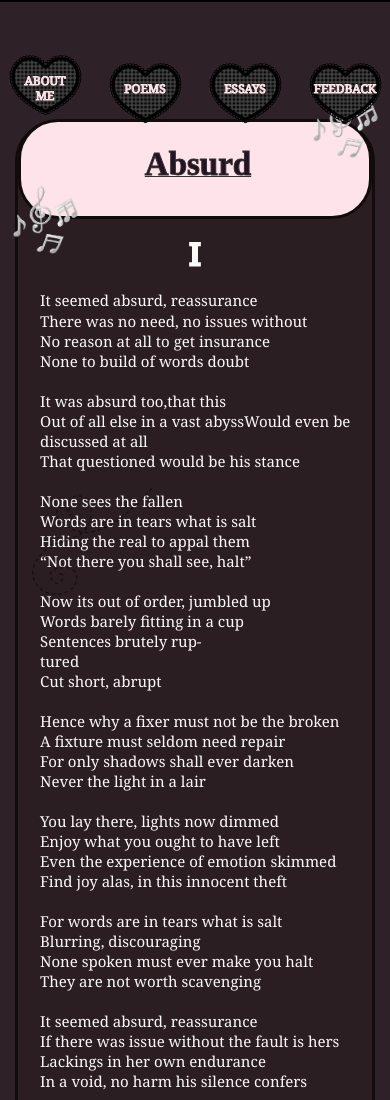
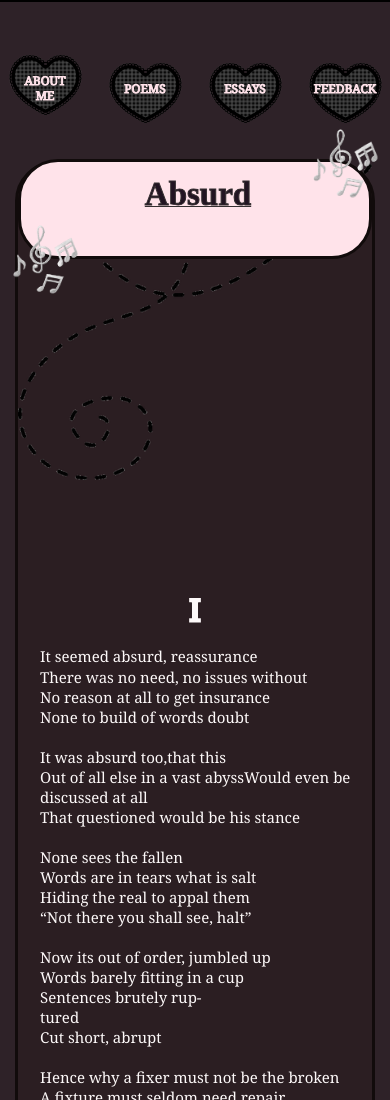
Before and after one commit to ilayg0016-bot/portfolio, a plain HTML site: page index2.html in a window 390 px wide. Shown: the top 1100 px of the page. Drawn offline with Linux system fonts and the light colour scheme; files that its build step writes are made by us from their sources; files whose address does not match are found by name; a web font is replaced by a local one.

Commit message:
fixed script orders

```diff
--- a/style.css
+++ b/style.css
@@ -2338,7 +2338,7 @@ textarea.w-input, textarea.w-select {
   border: 3px solid #110b0b;
   border-radius: 40px;
   width: 750px;
-  height: 1150px; /* MAIN PAGE CONTAINER: Adjust height here, then update .body height above */
+  height: 1250px; /* MAIN PAGE CONTAINER: Adjust height here, then update .body height above */
   margin-top: 70px;
   margin-bottom: 70px; /* ADJUSTABLE: Space below the main container (distance from copyright to footer) - change value here */
   margin-left: auto;
@@ -2556,14 +2556,7 @@ textarea.w-input, textarea.w-select {
   font-size: 20px;
 }
 
-.image-5 {
-  z-index: 100;
-  mix-blend-mode: multiply;
-  width: 200px;
-  position: absolute;
-  top: 92px;
-  left: 23px;
-}
+
 
 .cell-5 {
   background-color: #60435f;
@@ -2792,16 +2785,7 @@ textarea.w-input, textarea.w-select {
   .container-6 {
     margin-top: 220px;
   }
-/* squiggle */
-  .image-5 {
-    z-index: 100;
-    opacity: .59;
-    mix-blend-mode: multiply;
-    width: 200px;
-    position: absolute;
-    top: 340px;
-    left: 14px;
-  }
+
 /* collection stack left */
   .cell-5 {
     grid-column-gap: 5px;
@@ -2956,7 +2940,7 @@ textarea.w-input, textarea.w-select {
 /* welcome container meow*/
   .container-4 {
     width: 650px;
-    padding-top: 10px;
+    padding-top: 0px;
     left: 50%;
     transform: translateX(-50%);
     right: auto;
@@ -3017,9 +3001,7 @@ textarea.w-input, textarea.w-select {
     padding-left: 0;
   }
 
-  .image-5 {
-    margin-top: 8px;
-  }
+
 
   .text-field {
     width: 600px;
@@ -3142,11 +3124,7 @@ textarea.w-input, textarea.w-select {
     font-size: 15px;
   }
 
-  .image-5 {
-    width: 120px;
-    margin-top: -60px;
-    top: 424px;
-  }
+
 
   .cell-5 {
     grid-column-gap: 0px;
@@ -3284,53 +3262,6 @@ textarea.w-input, textarea.w-select {
   }
 }
 
-/* ===== ABSURD PAGE SPECIFIC SIZES ===== */
-/* Page ID: 69fd9ebabeddd5210b8a8e7d */
-html[data-wf-page="69fd9ebabeddd5210b8a8e7d"] .body {
-
-  height: 5250px; /* ABSURD PAGE: Adjust page height here - should be container height + 300px buffer */
-}
-
-html[data-wf-page="69fd9ebabeddd5210b8a8e7d"] .div-block {
-  margin-top: 20px;
-  height: 3000px; /* ABSURD PAGE CONTAINER: Adjust height here, then update .body height above */
-}
-
-/* Tablet/Medium responsive for absurd page */
-@media screen and (max-width: 991px) {
-  html[data-wf-page="69fd9ebabeddd5210b8a8e7d"] .body {
-    height: 4300px; /* ABSURD PAGE TABLET: Adjust height for tablets */
-  }
-
-  html[data-wf-page="69fd9ebabeddd5210b8a8e7d"] .div-block {
-    margin-top: 20px;
-    height: 4000px; /* ABSURD PAGE CONTAINER TABLET: Adjust container height for tablets */
-  }
-}
-
-/* Small/Tablet responsive for absurd page */
-@media screen and (max-width: 767px) {
-  html[data-wf-page="69fd9ebabeddd5210b8a8e7d"] .body {
-    height: 3700px; /* ABSURD PAGE SMALL: Adjust height for small devices */
-  }
-
-  html[data-wf-page="69fd9ebabeddd5210b8a8e7d"] .div-block {
-    margin-top: 20px;
-    height: 3400px; /* ABSURD PAGE CONTAINER SMALL: Adjust container height for small devices */
-  }
-}
-
-/* Mobile responsive for absurd page */
-@media screen and (max-width: 479px) {
-  html[data-wf-page="69fd9ebabeddd5210b8a8e7d"] .body {
-    height: 4900px; /* ABSURD PAGE MOBILE: Adjust height for mobile */
-  }
-
-  html[data-wf-page="69fd9ebabeddd5210b8a8e7d"] .div-block {
-    margin-top: 20px;
-    height: 4600px; /* ABSURD PAGE CONTAINER MOBILE: Adjust container height for mobile */
-  }
-}
 
 /* ===== PAGE-SPECIFIC SIZES: INDEX ===== */
 body.page-index .body {
@@ -3338,7 +3269,7 @@ body.page-index .body {
 }
 
 body.page-index .div-block {
-  height: 1150px; /* MAIN PAGE CONTAINER: Adjust height here, then update .body height above */
+  height: 1250px; /* MAIN PAGE CONTAINER: Adjust height here, then update .body height above */
 }
 
 @media screen and (max-width: 991px) {
@@ -3347,13 +3278,13 @@ body.page-index .div-block {
   }
 
   body.page-index .div-block {
-    height: 1150px; /* MAIN PAGE CONTAINER TABLET: Adjust height */
+    height: 1250px; /* MAIN PAGE CONTAINER TABLET: Adjust height */
   }
 }
 
 @media screen and (max-width: 767px) {
   body.page-index .body {
-    height: 1500px; /* MAIN PAGE SMALL: Adjust height for smaller devices */
+    height: 1000px; /* MAIN PAGE SMALL: Adjust height for smaller devices */
   }
 
   body.page-index .div-block {
@@ -3371,45 +3302,6 @@ body.page-index .div-block {
   }
 }
 
-/* ===== PAGE-SPECIFIC SIZES: INDEX2 ===== */
-body.page-index2 .body {
-  height: 1500px; /* INDEX2 PAGE: Adjust page height here - should be container height + 300px buffer */
-}
-
-body.page-index2 .div-block {
-  height: 1150px; /* INDEX2 PAGE CONTAINER: Adjust height here, then update .body height above */
-}
-
-@media screen and (max-width: 991px) {
-  body.page-index2 .body {
-    height: 1400px; /* INDEX2 PAGE TABLET: Adjust page height */
-  }
-
-  body.page-index2 .div-block {
-    height: 1150px; /* INDEX2 PAGE CONTAINER TABLET: Adjust height */
-  }
-}
-
-@media screen and (max-width: 767px) {
-  body.page-index2 .body {
-    height: 1500px; /* INDEX2 PAGE SMALL: Adjust height for smaller devices */
-  }
-
-  body.page-index2 .div-block {
-    height: 1200px; /* INDEX2 PAGE CONTAINER SMALL: Adjust height for smaller devices */
-  }
-}
-
-@media screen and (max-width: 479px) {
-  body.page-index2 .body {
-    height: 3400px; /* INDEX2 PAGE MOBILE: Adjust height for mobile */
-  }
-
-  body.page-index2 .div-block {
-    height: 3200px; /* INDEX2 PAGE CONTAINER MOBILE: Adjust height for mobile */
-  }
-}
-
 /* ===== PAGE-SPECIFIC SIZES: ABSURD ===== */
 body.page-absurd .body {
   height: 3250px; /* ABSURD PAGE: Adjust page height here - should be container height + 300px buffer */
@@ -3670,7 +3562,7 @@ body.page-poems-poets .div-block {
 
 /* ===== PAGE-SPECIFIC SIZES: BETTER PERSON ===== */
 body.page-better-person .body {
-  height: 3250px; /* BETTER PERSON PAGE: Adjust page height here - should be container height + 300px buffer */
+  height: 1450px; /* BETTER PERSON PAGE: Adjust page height here - should be container height + 300px buffer */
 }
 
 body.page-better-person .div-block {
@@ -3680,45 +3572,45 @@ body.page-better-person .div-block {
 
 @media screen and (max-width: 991px) {
   body.page-better-person .body {
-    height: 4300px; /* BETTER PERSON PAGE TABLET: Adjust height for tablets */
+    height: 1450; /* BETTER PERSON PAGE TABLET: Adjust height for tablets */
   }
 
   body.page-better-person .div-block {
     margin-top: 20px;
-    height: 4000px; /* BETTER PERSON PAGE CONTAINER TABLET: Adjust container height for tablets */
+    height: 1150; /* BETTER PERSON PAGE CONTAINER TABLET: Adjust container height for tablets */
   }
 }
 
 @media screen and (max-width: 767px) {
   body.page-better-person .body {
-    height: 3700px; /* BETTER PERSON PAGE SMALL: Adjust height for small devices */
+    height: 1450; /* BETTER PERSON PAGE SMALL: Adjust height for small devices */
   }
 
   body.page-better-person .div-block {
     margin-top: 20px;
-    height: 3400px; /* BETTER PERSON PAGE CONTAINER SMALL: Adjust container height for small devices */
+    height: 1150; /* BETTER PERSON PAGE CONTAINER SMALL: Adjust container height for small devices */
   }
 }
 
 @media screen and (max-width: 479px) {
   body.page-better-person .body {
-    height: 4900px; /* BETTER PERSON PAGE MOBILE: Adjust height for mobile */
+    height: 1450; /* BETTER PERSON PAGE MOBILE: Adjust height for mobile */
   }
 
   body.page-better-person .div-block {
     margin-top: 20px;
-    height: 4600px; /* BETTER PERSON PAGE CONTAINER MOBILE: Adjust container height for mobile */
+    height: 1150; /* BETTER PERSON PAGE CONTAINER MOBILE: Adjust container height for mobile */
   }
 }
 
 /* ===== PAGE-SPECIFIC SIZES: BLUES REDS ===== */
 body.page-blues-reds .body {
   margin-top: 20px;
-  height: 3250px; /* BLUES REDS PAGE: Adjust page height here - should be container height + 300px buffer */
+  height: 1450; /* BLUES REDS PAGE: Adjust page height here - should be container height + 300px buffer */
 }
 
 body.page-blues-reds .div-block {
-  margin-top: 20px;
+  margin-top: 40px;
   height: 1070px; /* BLUES REDS PAGE CONTAINER: Adjust height here, then update .body height above */
 }
 
--- a/style2.css
+++ b/style2.css
@@ -2352,7 +2352,7 @@ poiner-events: none;
   background-color: #2e2228;
   border-bottom: 3px solid #000;
   outline: 3px solid red;
-  height: 1400px; /* MAIN PAGE: Adjust page height here - should be container height + 300px buffer */
+  height: 1500px; /* MAIN PAGE: Adjust page height here - should be container height + 300px buffer */
 }
 /**/
 .heading {
@@ -2385,7 +2385,7 @@ poiner-events: none;
   border: 3px solid #110b0b;
   border-radius: 40px;
   width: 750px;
-  height: 1150px; /* MAIN PAGE CONTAINER: Adjust height here, then update .body height above */
+  height: 1250px; /* MAIN PAGE CONTAINER: Adjust height here, then update .body height above */
   margin-top: 70px;
   margin-bottom: 70px; /* ADJUSTABLE: Space below the main container (distance from copyright to footer) - change value here */
   margin-left: auto;
@@ -2587,13 +2587,25 @@ poiner-events: none;
   font-family: Consolas, Georgia, sans-serif;
   font-size: 20px;
 }
-/**/
+
+/*index squiggle*/
+.image-6 {
+  z-index: 100;
+  mix-blend-mode: multiply;
+  opacity: 0.6;
+  width: 200px;
+  position: absolute;
+  left: 28px;
+  top: 340px;
+}
+/*squiggle*/
 .image-5 {
   z-index: 100;
   mix-blend-mode: multiply;
+  opacity: 0.6;
   width: 200px;
   position: absolute;
-  top: 92px;
+  top: 93px;
   left: 23px;
 }
 /**/
@@ -2828,14 +2840,24 @@ poiner-events: none;
   .container-6 {
     margin-top: 220px;
   }
-/* squiggle */
+
+/*index squiggle*/
+.image-6 {
+  z-index: 100;
+  mix-blend-mode: multiply;
+  width: 200px;
+  position: absolute;
+  top: 93px;
+  left: 23px;
+}
+/* squiggle second stuff */
   .image-5 {
     z-index: 100;
     opacity: .59;
     mix-blend-mode: multiply;
     width: 000px;
     position: absolute;
-    top: 340px;
+    top: 336px;
     left: 14px;
   }
 /* collection stack left */
@@ -3050,9 +3072,7 @@ poiner-events: none;
     padding-left: 0;
   }
 
-  .image-5 {
-    margin-top: 8px;
-  }
+
 
   .text-field {
     width: 600px;
@@ -3175,11 +3195,7 @@ poiner-events: none;
     font-size: 15px;
   }
 
-  .image-5 {
-    width: 120px;
-    margin-top: -60px;
-    top: 424px;
-  }
+
 
   .cell-5 {
     grid-column-gap: 0px;
```
Also changed, not shown: absurd.html (+2 -0 lines), anothers.html (+2 -0 lines), better-person.html (+1 -1 lines), blues-reds.html (+3 -2 lines), index.html (+3 -1 lines), leak.html (+3 -1 lines), little-things.html (+2 -1 lines), not-the-stars.html (+2 -1 lines), one-seat.html (+2 -0 lines), overflow.html (+2 -1 lines), plea.html (+2 -1 lines), poems-poets.html (+3 -1 lines), to-be-heard.html (+2 -1 lines), whom.html (+2 -0 lines), 1 more files, 1 other file.
